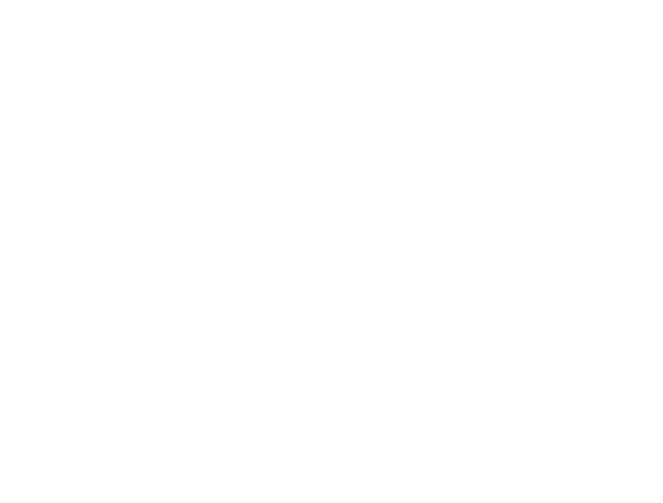
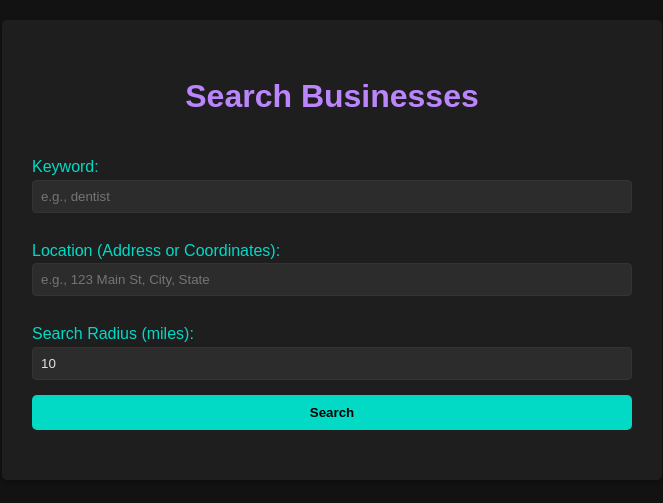
Before and after one commit to jkuechly/dreamatic.ai, a plain HTML site: page search.html in a window 1280 px wide. Shown: the whole page, without its empty margins (308-971 px from the left). Drawn offline with Linux system fonts and the light colour scheme.

Commit message:
Update search.html

```diff
--- a/search.html
+++ b/search.html
@@ -1,3 +1,88 @@
+<!DOCTYPE html>
+<html lang="en">
+<head>
+    <meta charset="UTF-8">
+    <meta name="viewport" content="width=device-width, initial-scale=1.0">
+    <title>Business Search - Search Page</title>
+    <style>
+        body {
+            font-family: Arial, sans-serif;
+            line-height: 1.6;
+            margin: 0;
+            padding: 20px;
+            background-color: #121212;
+            color: #e0e0e0;
+        }
+        .container {
+            max-width: 600px;
+            margin: 0 auto;
+            background-color: #1e1e1e;
+            padding: 30px;
+            border-radius: 5px;
+            box-shadow: 0 2px 5px rgba(0,0,0,0.3);
+        }
+        h1, h2 {
+            color: #bb86fc;
+            text-align: center;
+        }
+        form {
+            display: flex;
+            flex-direction: column;
+        }
+        label {
+            margin-top: 10px;
+            color: #03dac6;
+        }
+        input, select {
+            margin-bottom: 15px;
+            padding: 8px;
+            border: 1px solid #333;
+            border-radius: 4px;
+            background-color: #2c2c2c;
+            color: #e0e0e0;
+        }
+        button {
+            background-color: #03dac6;
+            color: #000000;
+            padding: 10px 20px;
+            border: none;
+            border-radius: 5px;
+            font-weight: bold;
+            cursor: pointer;
+            transition: background-color 0.3s;
+        }
+        button:hover {
+            background-color: #018786;
+        }
+        #results {
+            margin-top: 20px;
+        }
+        .result-item {
+            background-color: #2c2c2c;
+            padding: 10px;
+            margin-bottom: 10px;
+            border-radius: 5px;
+        }
+    </style>
+</head>
+<body>
+    <div class="container">
+        <h1>Search Businesses</h1>
+        <form id="searchForm">
+            <label for="keyword">Keyword:</label>
+            <input type="text" id="keyword" name="keyword" required placeholder="e.g., dentist">
+
+            <label for="location">Location (Address or Coordinates):</label>
+            <input type="text" id="location" name="location" required placeholder="e.g., 123 Main St, City, State">
+
+            <label for="radius">Search Radius (miles):</label>
+            <input type="number" id="radius" name="radius" required min="1" max="100" value="10">
+
+            <button type="submit">Search</button>
+        </form>
+        <div id="results"></div>
+    </div>
+
     <script>
         document.addEventListener('DOMContentLoaded', function() {
             const searchForm = document.getElementById('searchForm');
@@ -48,3 +133,5 @@
             }
         }
     </script>
+</body>
+</html>
```
Lines whose indentation alone changed are shown as unchanged.
